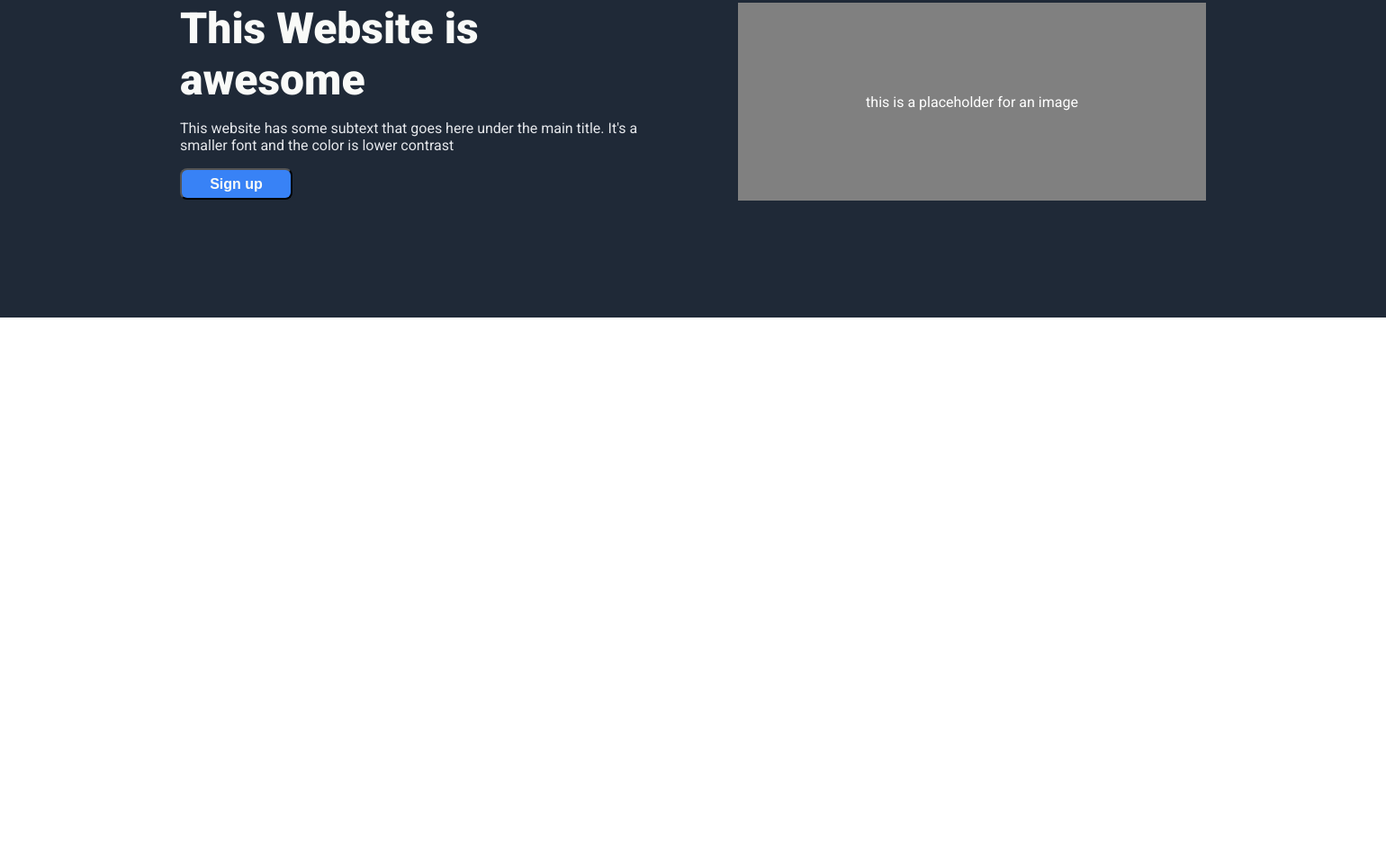
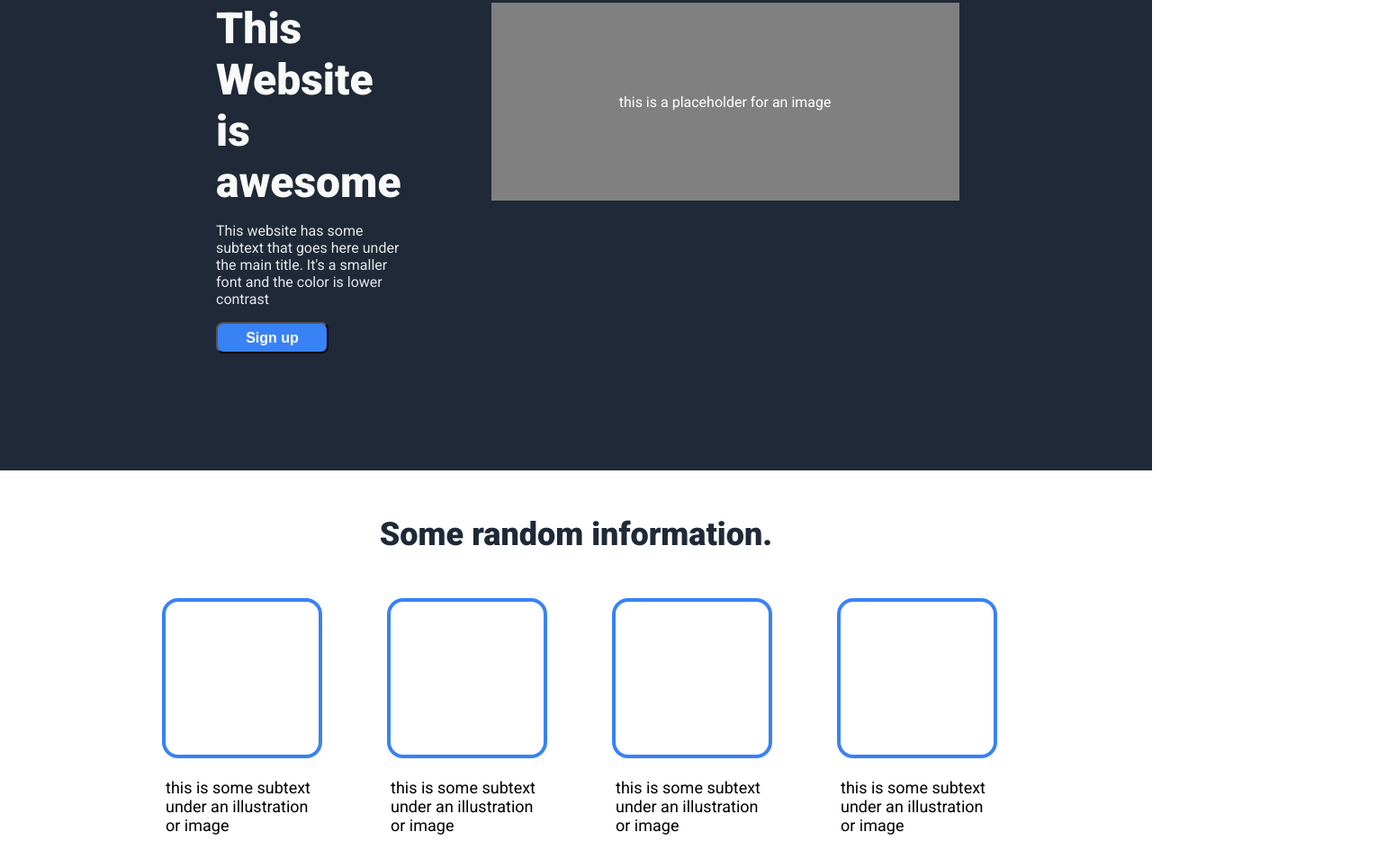
Before and after one commit to TeddygoesCoding/landing-page, a plain HTML site: page index.html in a window 1280 px wide. Shown: the part 125-1060 px from the top of the page at 90% size, 1540 px wide, since content can reach past the window. Before the commit the page ends 800 px from the top, so only its background shows below. Drawn offline with Linux system fonts and the light colour scheme.

Commit message:
Add first (information) section, Style section
added the information section with some picture placeholders and text, designed classes for the section, fixed some UI to look better

```diff
--- a/index.html
+++ b/index.html
@@ -34,6 +34,29 @@
         </header>
 
         <div class="section-one">
+            <div class="information-header">Some random information.</div>
+
+            <div class="pic-div">
+                <div class="pic1">
+                    <div class="pics"></div>
+                    <p class="pictext"> this is some subtext under an illustration or image</p>
+                </div>
+
+                <div class="pic1">
+                    <div class="pics"></div>
+                    <p class="pictext">this is some subtext under an illustration or image</p>
+                </div>
+
+                <div class="pic1">
+                    <div class="pics"></div>
+                    <p class="pictext">this is some subtext under an illustration or image</p>
+                </div>
+
+                <div class="pic1">
+                    <div class="pics"></div>
+                    <p class="pictext">this is some subtext under an illustration or image</p>
+                </div>
+            </div>
 
         </div>
 
--- a/styles.css
+++ b/styles.css
@@ -1,5 +1,6 @@
 body {
     display: flex;
+    flex-direction: column;
     margin: 0;
     font-family: "Roboto", sans-serif;
 }
@@ -9,7 +10,7 @@ header {
     flex-direction: column;
     background-color: #1F2937;
     flex: 1;
-    padding: 20px 200px 130px 200px;
+    padding: 20px 240px 130px 240px;
 }
 
 a {
@@ -29,7 +30,9 @@ ul {
     margin: 0;
     padding: 0;
     gap: 25px;
+    align-items: center;
 }
+
 
 .headertext {
     color: #F9FAF8;
@@ -79,3 +82,43 @@ ul {
     width: 520px;
     flex-shrink: 0;
 }
+
+.section-one {
+    display: flex;
+    flex-direction: column;
+    align-items: center;
+}
+
+.information-header {
+    font-size: 36px;
+    font-weight: 800;
+    color: #1F2937;
+    padding: 50px 0;
+}
+
+.pic-div {
+    display: flex;
+    gap: 80px;
+    padding-bottom: 100px;
+}
+
+.pic1 {
+    display: flex;
+    flex-direction: column;
+    height: 170px;
+    width: 170px;
+}
+
+
+.pics {
+    height: 170px;
+    width: 170px;
+    flex-shrink: 0;
+    border-radius: 18px;
+    border: 4px solid #3882F6;
+}
+
+.pictext {
+    padding: 4px;
+    font-size: 18px;
+}
```
